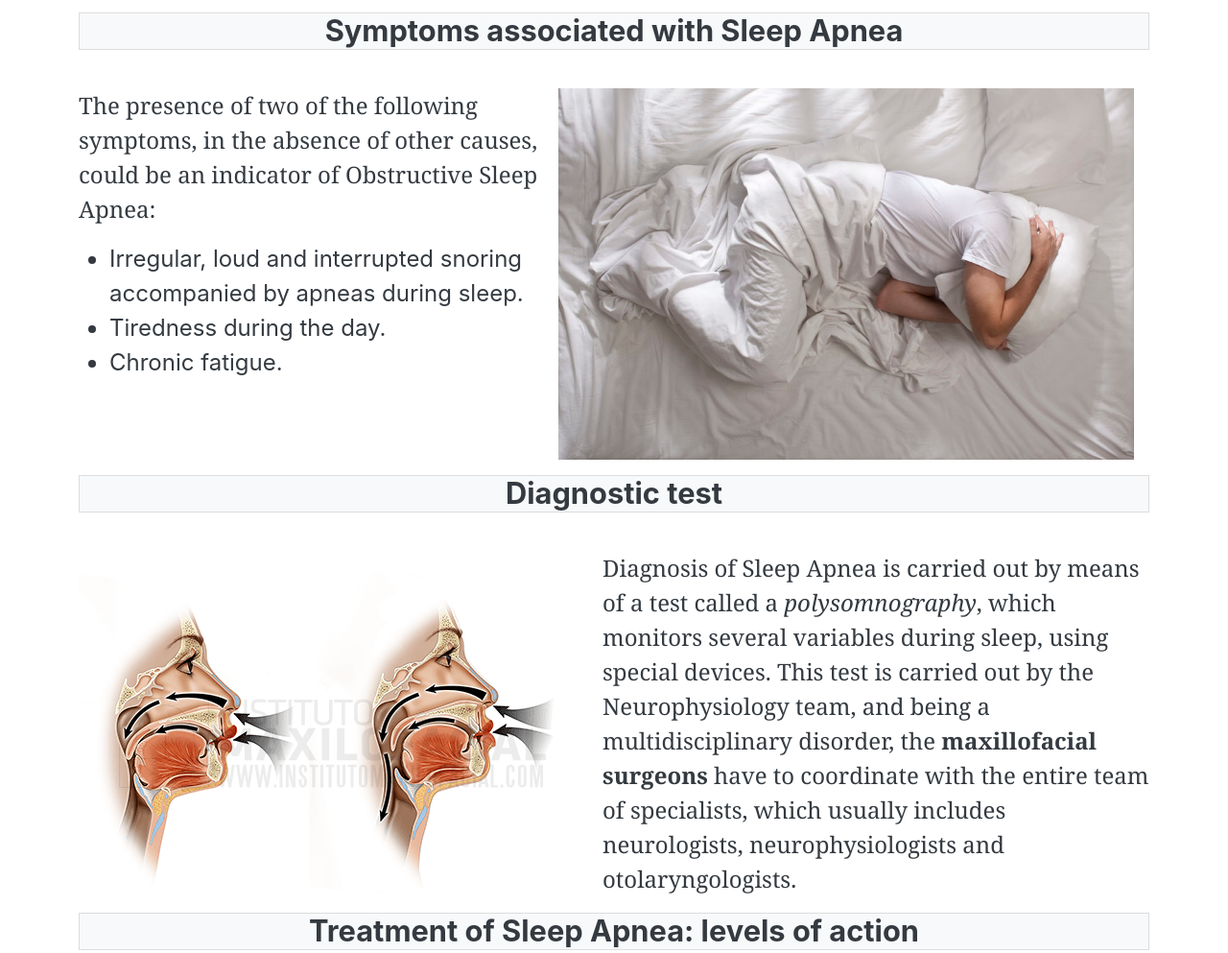
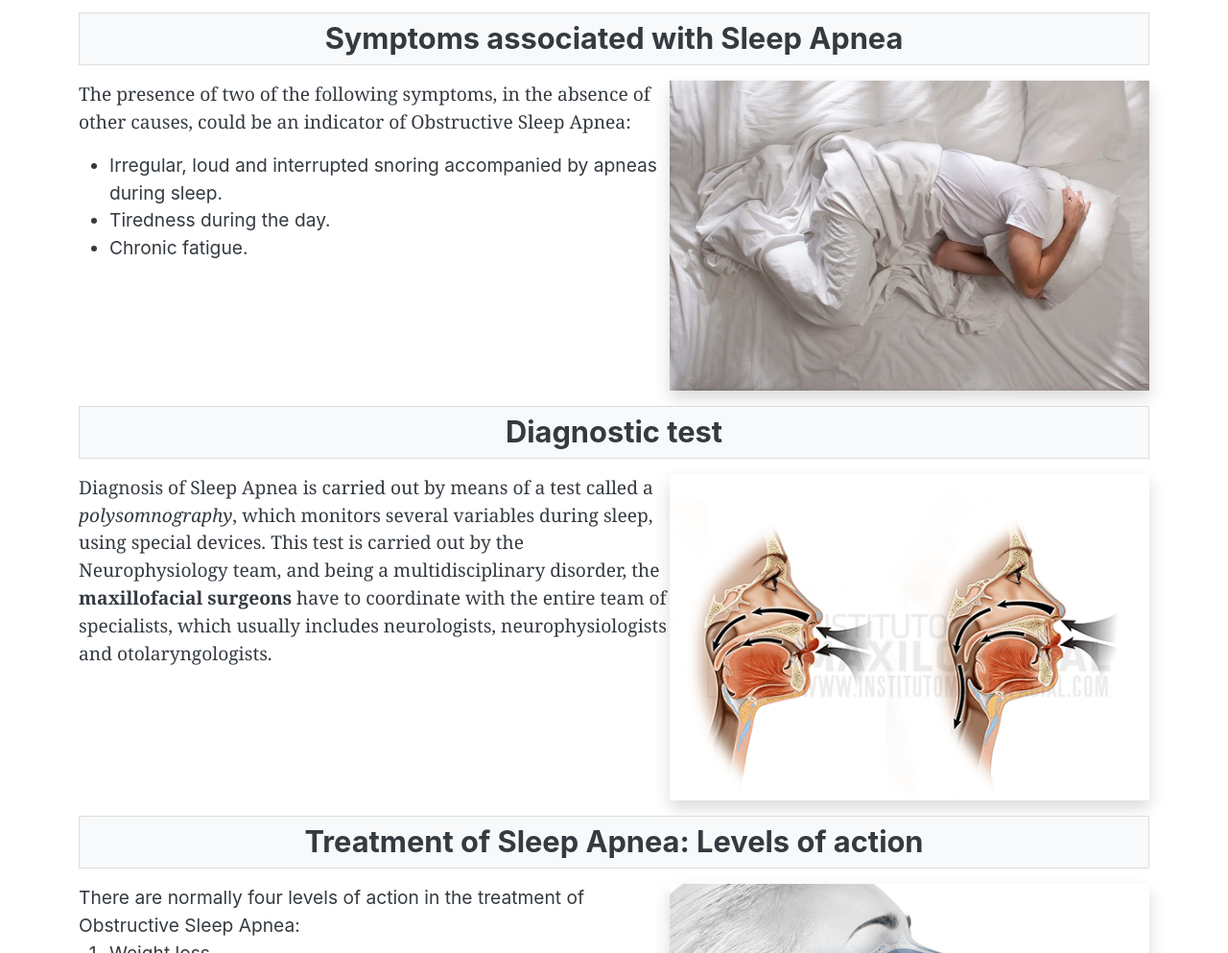
Before and after one commit to yusufmistry/DRAMISTRYCLINIC, a website: page OSA.html in a window 1280 px wide. Shown: the part 874-1867 px from the top of the page at 96% size. Drawn offline with nearby package versions, Linux system fonts and the light colour scheme.

Commit message:
updated OSA

```diff
--- a/OSA.html
+++ b/OSA.html
@@ -80,25 +80,23 @@
         <div class="row">
           <!-- Row 1 -->
           <!-- Figure 1 -->
-          <div class="col-lg-12" style="font-size: 1.5rem">
-            <h3 class="bg-light text-center border mb-1">
+          <div class="col-lg-12 clearfix" style="font-size: 1.2rem">
+            <h3 class="bg-light text-center border mb-3 p-2">
               Symptoms associated with Sleep Apnea
             </h3>
-            <br />
+            <figure
+              class="shadow mx-auto float-lg-end"
+              style="max-width: 500px"
+            >
+              <img src="./media/OSA/Apnea-1.jpg" class="img img-fluid" alt="" />
+            </figure>
 
-            <img
-              src="./media/OSA/Apnea-1.jpg"
-              class="img-fluid float-md-end me-md-3 mb-md-3"
-              alt=""
-              style="max-width: 600px"
-            />
-
-            <p>
+            <p style="font-size: 1.2rem">
               The presence of two of the following symptoms, in the absence of
               other causes, could be an indicator of Obstructive Sleep Apnea:
             </p>
 
-            <ul>
+            <ul style="font-size: 1.2rem">
               <li>
                 Irregular, loud and interrupted snoring accompanied by apneas
                 during sleep.
@@ -110,16 +108,18 @@
           <!-- Row 2 -->
           <!-- Figure 1 -->
           <div class="col-lg-12" style="font-size: 1.5rem">
-            <h3 class="bg-light text-center border mb-1">Diagnostic test</h3>
-            <br />
+            <h3 class="bg-light text-center border mb-3 p-2">
+              Diagnostic test
+            </h3>
 
-            <img
-              src="./media/OSA/Apnea-2.png"
-              class="img-fluid float-md-start me-md-3 mb-md-3"
-              alt=""
-              style="max-width: 600px"
-            />
-            <p>
+            <figure
+              class="shadow mx-auto float-lg-end"
+              style="max-width: 500px"
+            >
+              <img src="./media/OSA/Apnea-2.png" class="img img-fluid" alt="" />
+            </figure>
+
+            <p style="font-size: 1.2rem">
               Diagnosis of Sleep Apnea is carried out by means of a test called
               a <i>polysomnography</i>, which monitors several variables during
               sleep, using special devices. This test is carried out by the
@@ -132,18 +132,18 @@
 
           <!-- Row 3 -->
           <!-- Figure 1 -->
-          <div class="col-lg-12 maxillofacial surgeons">
-            <h3 class="bg-light text-center border mb-1">
-              Treatment of Sleep Apnea: levels of action
+          <div class="col-lg-12">
+            <h3 class="bg-light text-center border mb-3 p-2">
+              Treatment of Sleep Apnea: Levels of action
             </h3>
-            <br />
 
-            <img
-              src="./media/OSA/Apnea-3.png"
-              class="img-fluid float-md-end me-md-3 mb-md-3"
-              alt=""
-            />
-            <div>
+            <figure
+              class="shadow mx-auto float-lg-end ms-lg-3"
+              style="max-width: 500px"
+            >
+              <img src="./media/OSA/Apnea-3.png" class="img img-fluid" alt="" />
+            </figure>
+            <div style="font-size: 1.2rem">
               There are normally four levels of action in the treatment of
               Obstructive Sleep Apnea:
               <ol>
@@ -152,27 +152,30 @@
                 <li>Mandibular advancement splints</li>
                 <li>Orthognathic Surgery</li>
               </ol>
-              One of the treatments recommended for many years has been
-              CPAP (Continuous Positive Airway Pressure), which is a device worn
-              at night, consisting of a mask connected to a machine which pumps
-              in pressurised air to prevent the collapse of the patient’s
-              airways. Most patients who have suffered from Sleep Apnoea
-              describe the CPAP as a “horrendous” machine. Intolerance to the
-              noise and the mask, nasal congestion and irritation of the mucous
-              membranes make 70% of patients want to stop using the CPAP and
-              find a more comfortable and effective alternative. Mandibular
-              advancement dental splints constitute a diagnostic element and a
-              temporary solution for less serious cases of Sleep Apnea.
-              According to recent studies, prolonged use of this splint can
-              cause alteration of the bite and deterioration of the
-              temporomandibular joint. However, thanks to the continuous
-              dedication and intense research into Obstructive Sleep Apnea, the
-              specialists at the Maxillofacial Institute, along with other
-              international groups, have scientifically demonstrated that
-              orthognathic surgery provides a definitive solution to this
-              serious problem in patients with dentofacial deformities. See
-              article: <a href="https://www.institutomaxilofacial.com/wp-content/uploads/2016/05/Effect-of-Mono-and-Bimaxillary.pdf">Effect of Mono and Bimaxillary Advancement on Pharyngeal
-                Airway Volume: Cone-Beam Computed Tomography Evaluation.</a>
+              One of the treatments recommended for many years has been CPAP
+              (Continuous Positive Airway Pressure), which is a device worn at
+              night, consisting of a mask connected to a machine which pumps in
+              pressurised air to prevent the collapse of the patient’s airways.
+              Most patients who have suffered from Sleep Apnoea describe the
+              CPAP as a “horrendous” machine. Intolerance to the noise and the
+              mask, nasal congestion and irritation of the mucous membranes make
+              70% of patients want to stop using the CPAP and find a more
+              comfortable and effective alternative. Mandibular advancement
+              dental splints constitute a diagnostic element and a temporary
+              solution for less serious cases of Sleep Apnea. According to
+              recent studies, prolonged use of this splint can cause alteration
+              of the bite and deterioration of the temporomandibular joint.
+              However, thanks to the continuous dedication and intense research
+              into Obstructive Sleep Apnea, the specialists at the Maxillofacial
+              Institute, along with other international groups, have
+              scientifically demonstrated that orthognathic surgery provides a
+              definitive solution to this serious problem in patients with
+              dentofacial deformities. See article:
+              <a
+                href="https://www.institutomaxilofacial.com/wp-content/uploads/2016/05/Effect-of-Mono-and-Bimaxillary.pdf"
+                >Effect of Mono and Bimaxillary Advancement on Pharyngeal Airway
+                Volume: Cone-Beam Computed Tomography Evaluation.</a
+              >
             </div>
           </div>
         </div>
```
